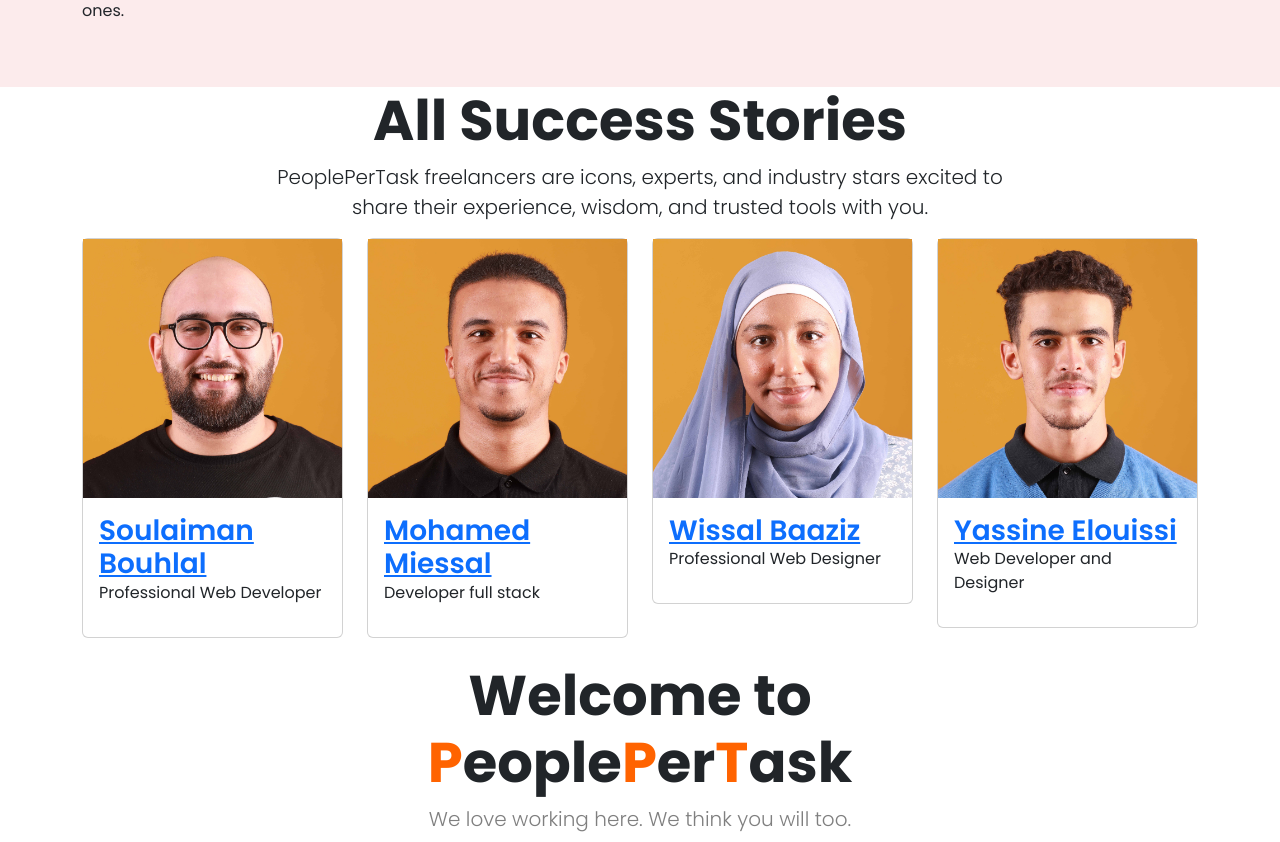
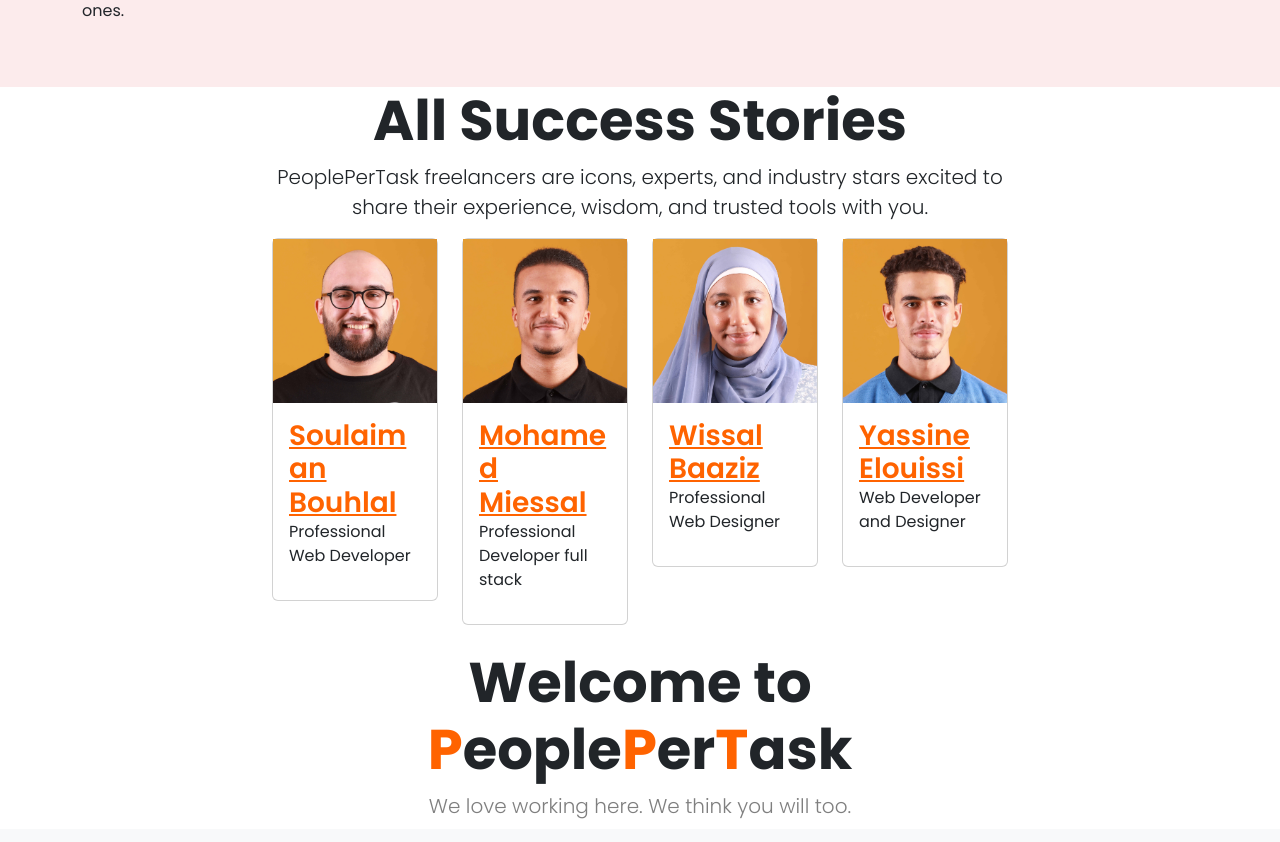
Before and after one commit to YFakihi/PeoplePerTask, a PHP site: page /about.html in a window 1280 px wide. Shown: the part 2411-3253 px from the top of the page. After the commit the page ends 3230 px from the top, so only its background shows below. Run offline with PHP 8.4, Linux system fonts and the light colour scheme.

Commit message:
midification du responsive

```diff
--- a/project/pages/about.html
+++ b/project/pages/about.html
@@ -177,9 +177,7 @@
                     maintenance ?We are here to help you take care of your repair and maintenance maintenance ?We are
                     here to help you take care of your repair and maintenance ?</p>
             </div>
-
         </div>
-
         </div>
       </div>
     </section>
@@ -319,8 +317,8 @@
                 </div>
             </div>
         <!-- row -->
-            <div class="row">
-                <div class="col-xl-3 col-lg-4 col-md-6 col-12">
+            <div class="row justify-content-center">
+                <div class="col-xl-2 col-lg-4 col-md-6 col-12">
                 <!-- card -->
                 <div class="card mb-4 card-hover">
                     <!-- img -->
@@ -329,12 +327,12 @@
                     </div>
                     <!-- card body -->
                     <div class="card-body">
-                    <h3 class="mb-0 fw-semibold"> <a href="#" class="text-inherit">Soulaiman Bouhlal</a></h3>
+                    <h3 class="mb-0 fw-semibold"> <a href="#" class="text-inherit text-half-orange-effect">Soulaiman Bouhlal</a></h3>
                     <p class="mb-3">Professional Web Developer</p>
                     </div>
                 </div>
                 </div>
-                <div class="col-xl-3 col-lg-4 col-md-6 col-12">
+                <div class="col-xl-2 col-lg-4 col-md-6 col-12">
                 <!-- card -->
                 <div class="card mb-4 card-hover">
                     <!-- img -->
@@ -343,12 +341,12 @@
                     </div>
                     <!-- card body -->
                     <div class="card-body">
-                    <h3 class="mb-0 fw-semibold"><a href="#" class="text-inherit">Mohamed Miessal</a></h3>
-                    <p class="mb-3">Developer full stack</p>
+                    <h3 class="mb-0 fw-semibold"><a href="#" class="text-inherit text-half-orange-effect">Mohamed Miessal</a></h3>
+                    <p class="mb-3">Professional Developer full stack</p>
                     </div>
                 </div>
                 </div>
-                <div class="col-xl-3 col-lg-4 col-md-6 col-12">
+                <div class="col-xl-2 col-lg-4 col-md-6 col-12">
                 <!-- card -->
                 <div class="card mb-4 card-hover">
                     <!-- img -->
@@ -357,12 +355,12 @@
                     </div>
                     <!-- card body -->
                     <div class="card-body">
-                    <h3 class="mb-0 fw-semibold"><a href="#" class="text-inherit">Wissal Baaziz</a></h3>
+                    <h3 class="mb-0 fw-semibold"><a href="#" class="text-inherit text-half-orange-effect">Wissal Baaziz</a></h3>
                     <p class="mb-3">Professional Web Designer</p>
                     </div>
                 </div>
                 </div>
-                <div class="col-xl-3 col-lg-3 col-md-6 col-12 d-lg-none d-xl-block">
+                <div class="col-xl-2 col-lg-3 col-md-6 col-12 d-lg-none d-xl-block">
                 <!-- card -->
                 <div class="card mb-4 card-hover">
                     <!-- img -->
@@ -371,7 +369,7 @@
                     </div>
                     <!-- card body -->
                     <div class="card-body">
-                    <h3 class="mb-0 fw-semibold"><a href="#" class="text-inherit">Yassine Elouissi</a></h3>
+                    <h3 class="mb-0 fw-semibold"><a href="#" class="text-inherit text-half-orange-effect">Yassine Elouissi</a></h3>
                     <p class="mb-3">Web Developer and Designer</p>
                     </div>
                 </div>
--- a/project/pages/css/about.css
+++ b/project/pages/css/about.css
@@ -89,6 +89,8 @@
 .bg-body{
     --bs-bg-opacity: 0;
 }
+
+/* read more */
 .close{
    border-radius: 8px;
    background: #126291;
@@ -152,6 +154,22 @@
    line-height: 140.5%;
    letter-spacing: 1.28px;
 }
+
+
+
+
+
+
+
+
+
+
+
+
+
 @media screen and (max-width: 767px){
-
+    .faq_body{
+        display: block;
+        flex-direction: column;
+    }
 }
```
Also changed, not shown: project/pages/javascript/about.js (+10 -0 lines).
